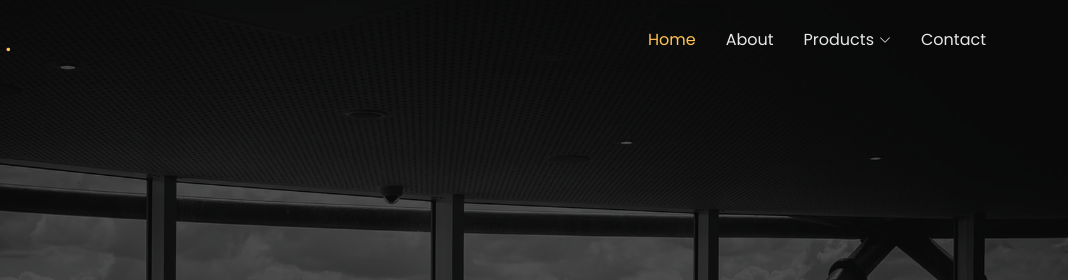
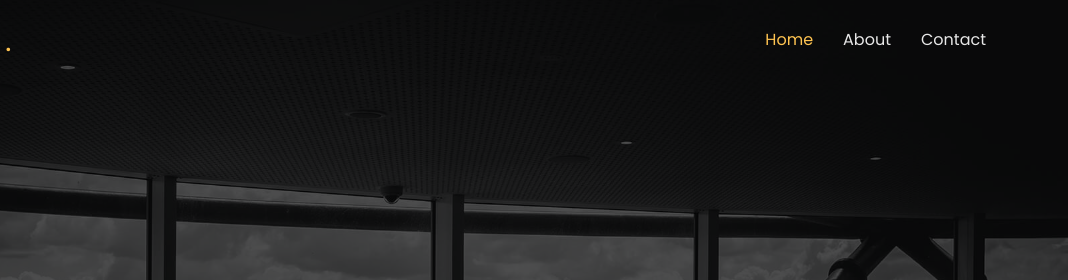
Before and after one commit to encycode/kvrpolymers.com, a plain HTML site: page index.html in a window 1280 px wide. Shown: the top 280 px of the page, 212-1280 px from the left. Drawn offline with Linux system fonts and the light colour scheme.

Commit message:
dropdown removed

```diff
--- a/index.html
+++ b/index.html
@@ -47,7 +47,7 @@
         <ul>
           <li><a href="#hero" class="active">Home<br></a></li>
           <li><a href="#about">About</a></li>
-          <li class="dropdown"><a href="#"><span>Products</span> <i class="bi bi-chevron-down toggle-dropdown"></i></a>
+          <!-- <li class="dropdown"><a href="#"><span>Products</span> <i class="bi bi-chevron-down toggle-dropdown"></i></a>
             <ul>
               <li><a href="#">Dropdown 1</a></li>
               <li class="dropdown"><a href="#"><span>Deep Dropdown</span> <i
@@ -64,7 +64,7 @@
               <li><a href="#">Dropdown 3</a></li>
               <li><a href="#">Dropdown 4</a></li>
             </ul>
-          </li>
+          </li> -->
           <li><a href="#contact">Contact</a></li>
         </ul>
         <i class="mobile-nav-toggle d-xl-none bi bi-list"></i>
```
